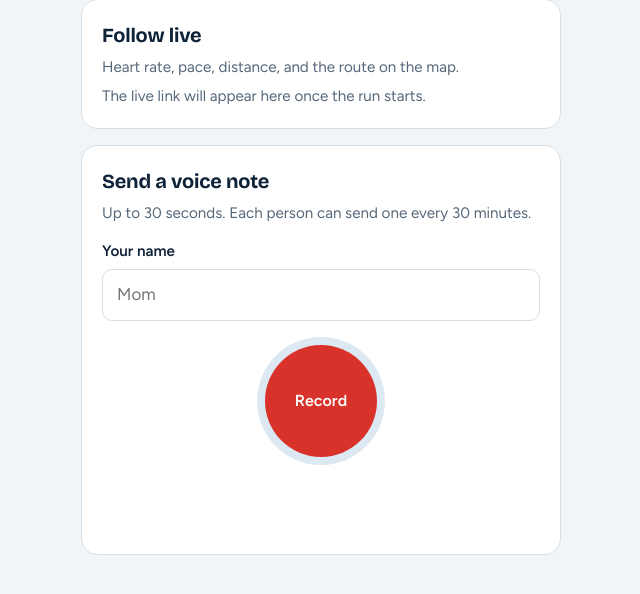
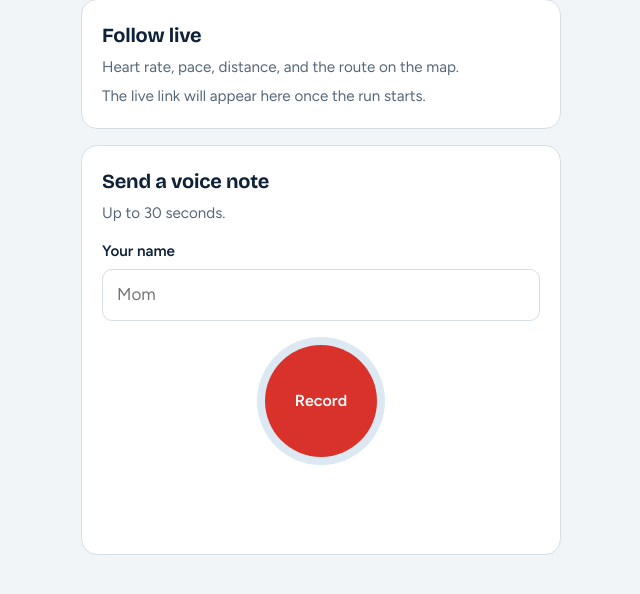
Before and after one commit to mgillen2013-tech/Race-Buds, a Flask app: page / in a window 1280 px wide. Shown: the part 153-747 px from the top of the page, without its empty margins (319-959 px from the left). Run offline with Flask 3, Linux system fonts and the light colour scheme.

Commit message:
Turn off the per-person send cooldown by default (COOLDOWN_SECONDS=0)
Co-Authored-By: Claude Opus 5.5 <noreply@anthropic.com>
Claude-Session: https://claude.ai/code/session_01YVdDt2c8Nuiys2UoY9hNaR

```diff
--- a/app.py
+++ b/app.py
@@ -24,7 +24,7 @@ app.config["MAX_CONTENT_LENGTH"] = 5 * 1024 * 1024  # reject uploads over 5 MB
 RUNNER_NAME = os.environ.get("RUNNER_NAME", "M")
 LIVETRACK_URL = os.environ.get("LIVETRACK_URL", "")
 ACCESS_KEY = os.environ.get("ACCESS_KEY", "")  # optional: page + send require ?key=...
-COOLDOWN_SECONDS = int(os.environ.get("COOLDOWN_SECONDS", "1800"))  # 30 minutes
+COOLDOWN_SECONDS = int(os.environ.get("COOLDOWN_SECONDS", "0"))  # 0 = off; 1800 = 30 minutes
 MAX_CLIP_SECONDS = 30
 
 DEST_ADDRESS = os.environ.get("DEST_ADDRESS", "")  # e.g. 6105852764@vzwpix.com
--- a/templates/index.html
+++ b/templates/index.html
@@ -97,7 +97,7 @@
 
   <section class="panel" id="panel" data-state="idle">
     <h2>Send a voice note</h2>
-    <p>Up to {{ max_seconds }} seconds. Each person can send one every {{ cooldown_minutes }} minutes.</p>
+    <p>Up to {{ max_seconds }} seconds.{% if cooldown_minutes %} Each person can send one every {{ cooldown_minutes }} minutes.{% endif %}</p>
 
     <label for="name">Your name</label>
     <input id="name" type="text" maxlength="40" autocomplete="given-name" placeholder="Mom">
```
Also changed, not shown: CLAUDE.md (+1 -1 lines), README.md, 1 other file.
